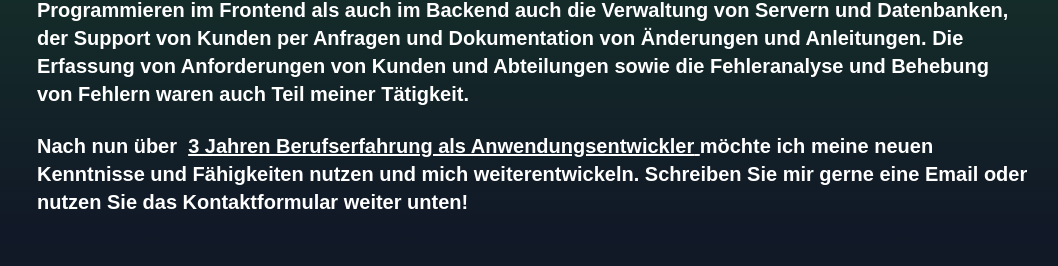
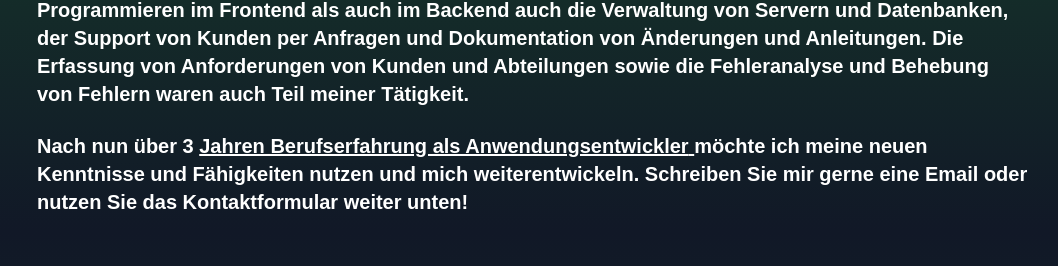
Before and after one commit to DMeisterling/Portfolio, a React (Create React App) app: page / in a window 1280 px wide. Shown: the part 969-1235 px from the top of the page, without its empty margins (107-1165 px from the left). Built offline with nearby package versions, Linux system fonts and the light colour scheme.

Commit message:
fixed number styling in about section

```diff
--- a/src/components/About.jsx
+++ b/src/components/About.jsx
@@ -28,9 +28,9 @@ const About = () => {
         </p>
         <br />
         <p className="text-xl">
-          Nach nun über &nbsp;
+          Nach nun über 3&nbsp;
           <span className="font-extrabold underline">
-            3 Jahren Berufserfahrung als Anwendungsentwickler{" "}
+            Jahren Berufserfahrung als Anwendungsentwickler{" "}
           </span>
           möchte ich meine neuen Kenntnisse und Fähigkeiten nutzen und mich
           weiterentwickeln. Schreiben Sie mir gerne eine Email oder nutzen Sie
```
